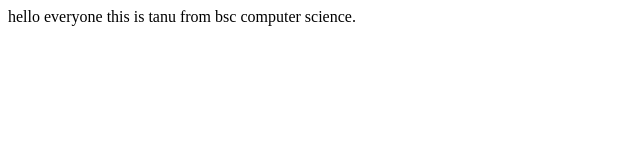
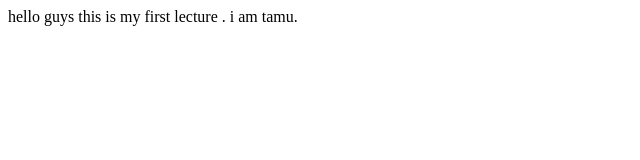
Before and after one commit to tanumenwal082/web-development-2025, a plain HTML site: page HTML WEB DEV/1- INTRODUCTION/Structure.html in a window 1280 px wide. Shown: the full height of the page, 0-640 px from the left. Drawn offline with Linux system fonts and the light colour scheme.

Commit message:
structure of HTML

```diff
--- a/HTML/1-First/index.html
+++ b/HTML WEB DEV/1- INTRODUCTION/Structure.html
@@ -3,10 +3,9 @@
 <head>
     <meta charset="UTF-8">
     <meta name="viewport" content="width=device-width, initial-scale=1.0">
-    <title>Document</title>
+    <title>STRUCTURE OF HTML</title>
 </head>
 <body>
-    hello everyone this is tanu from bsc computer science.
-
+    hello guys this is my first lecture . i am tamu.
 </body>
 </html>
```
